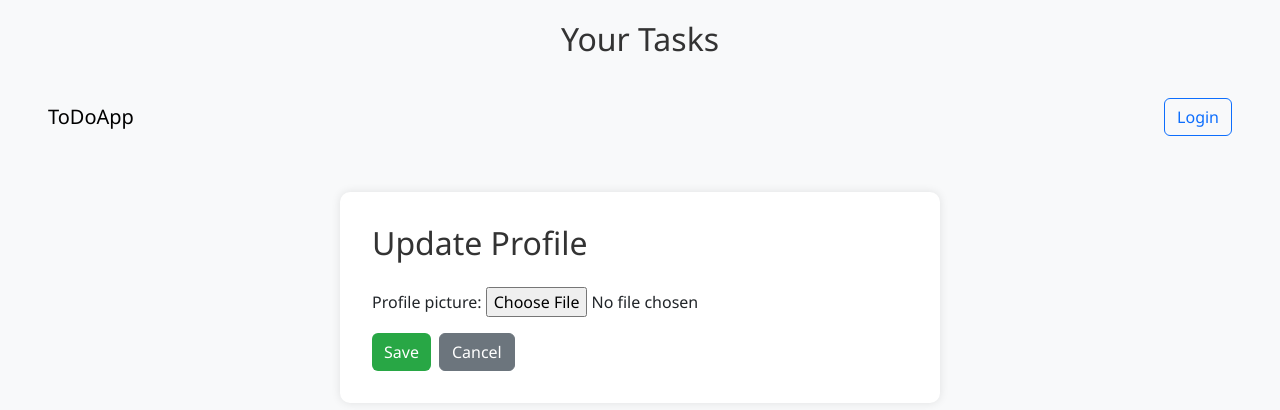
After one commit to berat-ademi/django-todo-app, a Django app: template templates/registration/profile_update.html in a window 1280 px wide. The commit adds this page. Shown: the top 410 px of the page. Run offline with Django 4.2, Linux system fonts and the light colour scheme; the template is opened without the code that fills it: values that come from a table or form of the project are taken from there, others are empty; parts of the project's set-up code (start-up, migrations or seed data) failed here and were passed over.

Commit message:
add profile update template

```diff
--- a/templates/base.html
+++ b/templates/base.html
@@ -10,7 +10,7 @@
     </head>
     <body style="margin: 20px;"></body>
         <div class="d-flex flex-column justify-content-center align-items-center mb-4 text-center">
-            <h2>Code Challange</h2>
+            <h2>Your Tasks</h2>
         </div>
         <nav class="navbar navbar-light bg-light px-3" style="margin-bottom: 20px;">
             <div class="container-fluid">
@@ -19,6 +19,7 @@
                     {% if user.is_authenticated %}
                     <img src="{{ user.profile.picture_url }}" alt="Profile Picture" class="rounded-circle me-2" style="width: 40px; height: 40px;">
                         <span class="me-3">{{ user.username }}</span>
+                        <a href="{% url 'profile_update' %}" class="btn btn-outline-primary me-2">Edit Profile</a>
                         <a href="{% url 'logout' %}" class="btn btn-outline-secondary">Logout</a>
                     {% else %}
                         <a href="{% url 'login' %}" class="btn btn-outline-primary">Login</a>
--- /dev/null
+++ b/templates/registration/profile_update.html
@@ -0,0 +1,24 @@
+{% extends 'base.html' %}
+{% block content %}
+<div class="container mt-5" style="max-width: 600px;">
+  <h2 class="mb-4">Update Profile</h2>
+
+  <form method="post" enctype="multipart/form-data">
+    {% csrf_token %}
+
+    {% if user.profile.profile_picture %}
+      <div class="mb-3">
+        <label><strong>Current Profile Picture:</strong></label><br>
+        <img src="{{ user.profile.picture_url }}" alt="Profile Picture" class="rounded-circle" style="width: 100px; height: 100px;">
+      </div>
+    {% endif %}
+
+    {{ form.as_p }}
+
+    <div class="d-flex gap-2">
+      <button type="submit" class="btn btn-success">Save</button>
+      <a href="{% url 'dashboard' %}" class="btn btn-secondary">Cancel</a>
+    </div>
+  </form>
+</div>
+{% endblock %}
--- a/todolist/urls.py
+++ b/todolist/urls.py
@@ -24,10 +24,12 @@ from django.conf.urls.static import static
 
 urlpatterns = [
     path('admin/', admin.site.urls),
-    path('', auth_views.LoginView.as_view(template_name='registration/login.html'), name='login'),
+    path('', users_views.home_redirect, name='home'),
+    path('login/', auth_views.LoginView.as_view(template_name='registration/login.html'), name='login'),
     path('logout/', auth_views.LogoutView.as_view(), name='logout'),
     path('signup/', users_views.signup, name='signup'),
     path('tasks/', include('tasks.urls')),
+    path('users/', include('users.urls')),
 ]
 
 # Serve media files (profile pics) in development
--- a/users/forms.py
+++ b/users/forms.py
@@ -1,8 +1,15 @@
 from django import forms
 from django.contrib.auth.models import User
 from django.contrib.auth.forms import UserCreationForm
+from .models import Profile
 
 class SignUpForm(UserCreationForm):
     class Meta:
         model = User
         fields = ['username', 'email', 'password1', 'password2']
+
+
+class ProfileForm(forms.ModelForm):
+    class Meta:
+        model = Profile
+        fields = ['profile_picture']
--- /dev/null
+++ b/users/urls.py
@@ -0,0 +1,6 @@
+from django.urls import path
+from . import views
+
+urlpatterns = [
+    path('profile/update/', views.profile_update, name='profile_update'),
+]
```
Also changed, not shown: users/views.py (+21 -1 lines).
